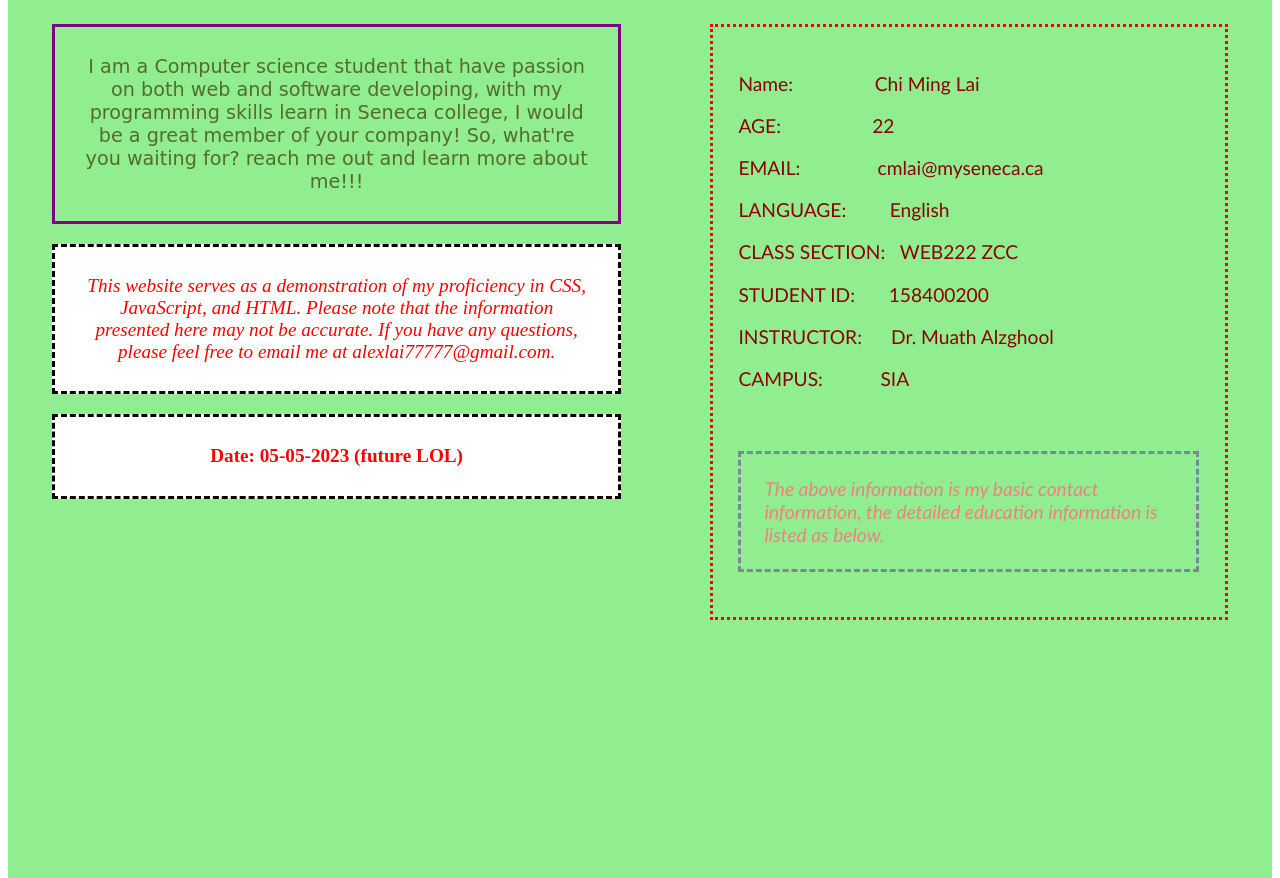
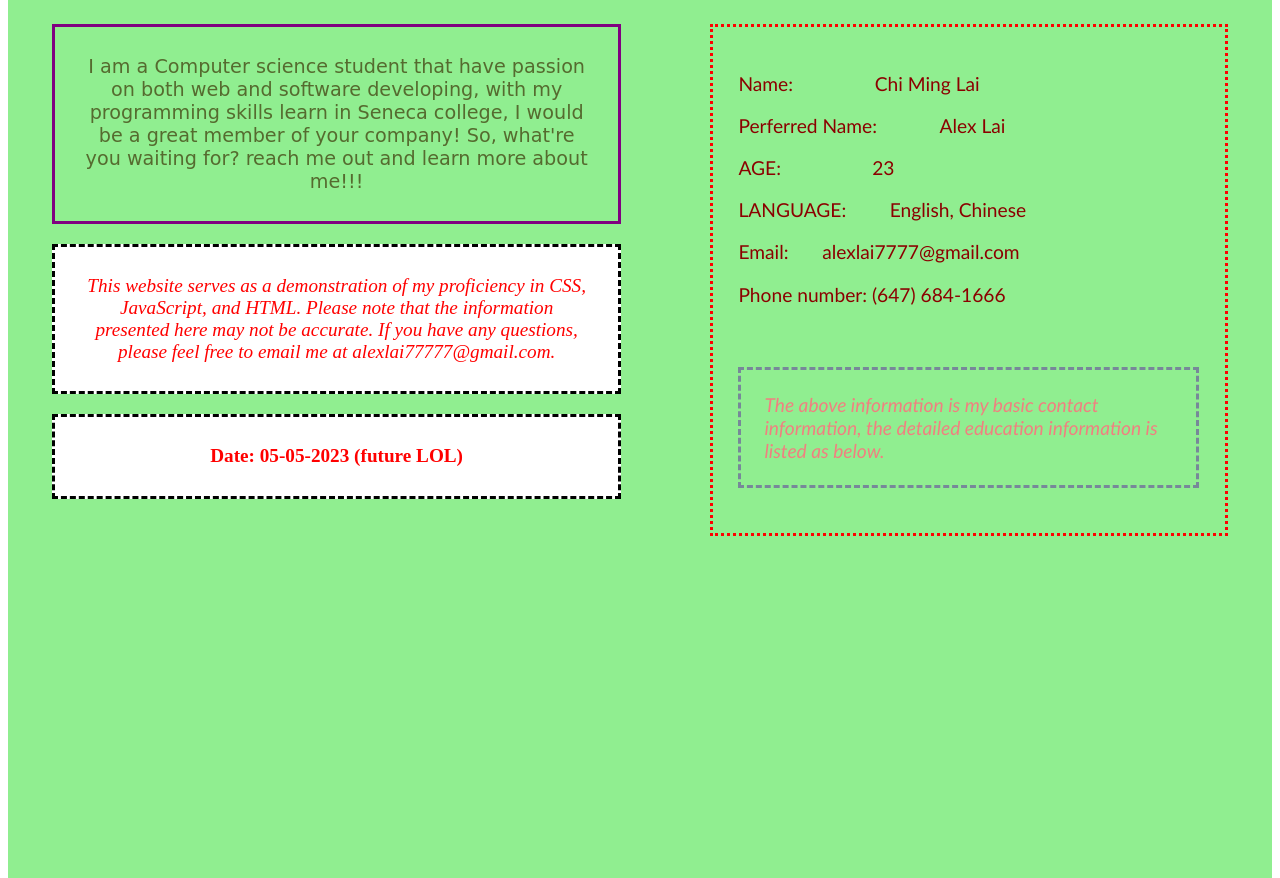
Before and after one commit to f051a0303/My-Profile, a plain HTML site: page index.html in a window 1280 px wide. Shown: the part 795-1673 px from the top of the page. Drawn offline with Linux system fonts and the light colour scheme.

Commit message:
Update index.html

```diff
--- a/index.html
+++ b/index.html
@@ -44,13 +44,13 @@
 
             <div class="basicInfo">
                 <p>Name: &emsp;&emsp;&emsp;&emsp;&emsp;&nbsp;Chi Ming Lai</p>
-                <p>AGE:&emsp;&emsp;&emsp;&emsp;&emsp;&emsp;&nbsp;22</p>
-                <p>EMAIL:&emsp;&emsp;&emsp;&emsp;&nbsp;&nbsp;&nbsp;&nbsp;cmlai@myseneca.ca</p>
-                <p>LANGUAGE:&emsp;&emsp;&nbsp;&nbsp;&nbsp;English</p>
-                <p>CLASS SECTION:&nbsp;&nbsp;   WEB222 ZCC</p>
-                <p>STUDENT ID:&emsp;&emsp; 158400200</p>
-                <p>INSTRUCTOR: &emsp;&nbsp;&nbsp;Dr. Muath Alzghool</p>
-                <p>CAMPUS:&emsp;&emsp;&emsp;&emsp;SIA</p>
+                <p>Perferred Name: &emsp;&emsp;&emsp;&emsp;Alex Lai</p>
+                <p>AGE:&emsp;&emsp;&emsp;&emsp;&emsp;&emsp;&nbsp;23</p>
+
+                <p>LANGUAGE:&emsp;&emsp;&nbsp;&nbsp;&nbsp;English, Chinese</p>
+                <p>Email: &emsp;&emsp;alexlai7777@gmail.com
+
+                <p>Phone number: (647) 684-1666</p>
                 <br>
                 <p class="InfoNested">The above information is my basic contact information, the detailed education information is listed as below. </p>
             </div>
```
